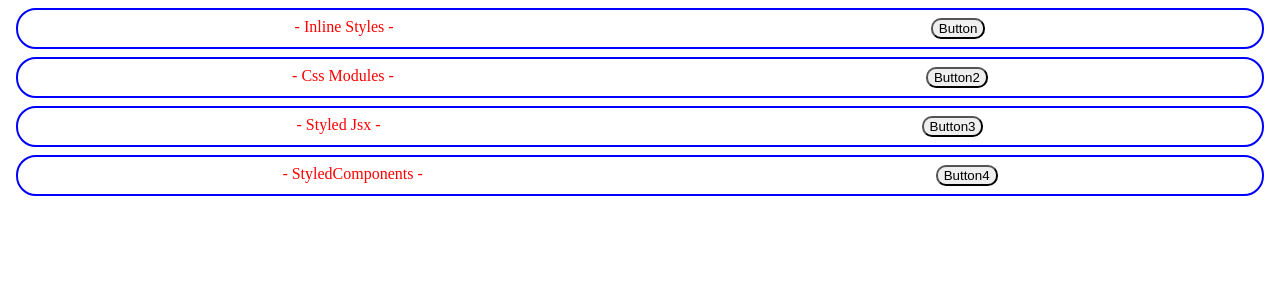
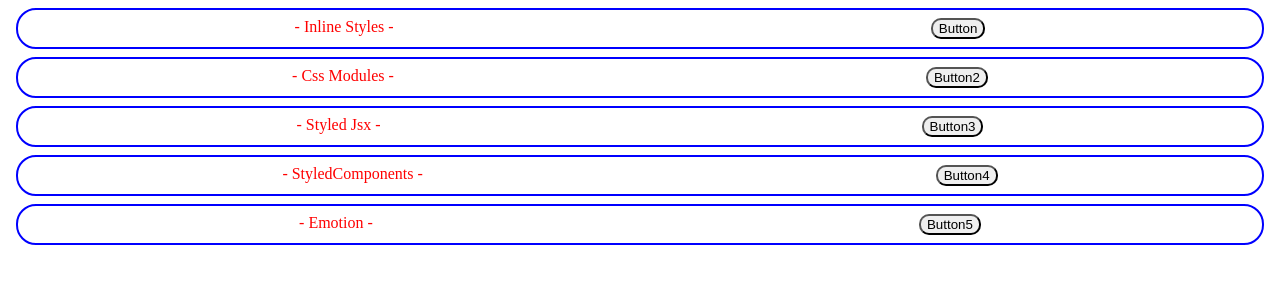
Before and after one commit to masnzzz/udemy-react-jk, a React (Create React App) app: page / in a window 1280 px wide. Shown: the top 300 px of the page. Built offline with nearby package versions, Linux system fonts and the light colour scheme.

Commit message:
style/emotionを利用
@emotion/react
@emotion/styled

```diff
--- a/package.json
+++ b/package.json
@@ -3,6 +3,8 @@
   "version": "0.1.0",
   "private": true,
   "dependencies": {
+    "@emotion/react": "^11.9.3",
+    "@emotion/styled": "^11.9.3",
     "@testing-library/jest-dom": "^5.16.4",
     "@testing-library/react": "^12.1.5",
     "@testing-library/user-event": "^13.5.0",
--- a/src/App.js
+++ b/src/App.js
@@ -3,6 +3,7 @@
 import { InlineStyle } from "./components/InlineStyle";
 import { StyledComponents } from "./components/StyledComponents";
 import { StyledJsx } from "./components/StyledJsx";
+import { Emotion } from "./components/Emotion";
 
 export const App = () => {
   return (
@@ -11,6 +12,7 @@
       <CssModules />
       <StyledJsx />
       <StyledComponents />
+      <Emotion />
     </div>
   )
 }
--- /dev/null
+++ b/src/components/Emotion.jsx
@@ -0,0 +1,33 @@
+/** @jsxRuntime classic */
+/** @jsx jsx */
+import { jsx, css } from "@emotion/react";
+import styled from "@emotion/styled";
+
+export const Emotion = () => {
+    const containerStyle = css`
+    border: solid 2px blue;
+    border-radius: 20px;
+    padding: 8px;
+    margin: 8px;
+    display: flex;
+    justify-content: space-around;
+    `;
+    const titleStyle = css({
+        margin: 0,
+        color: "red",
+    });
+
+    return (
+        <div css={containerStyle}>
+            <p css={titleStyle}>- Emotion -</p>
+            <Button>Button5</Button>
+        </div>
+    );
+};
+
+const Button = styled.button`
+    border-radius: 10px;
+    &:hover {
+        background-color: aquamarine;
+    }
+`;
```
Also changed, not shown: 1 other file (tests, documents, lock files or other folders).
